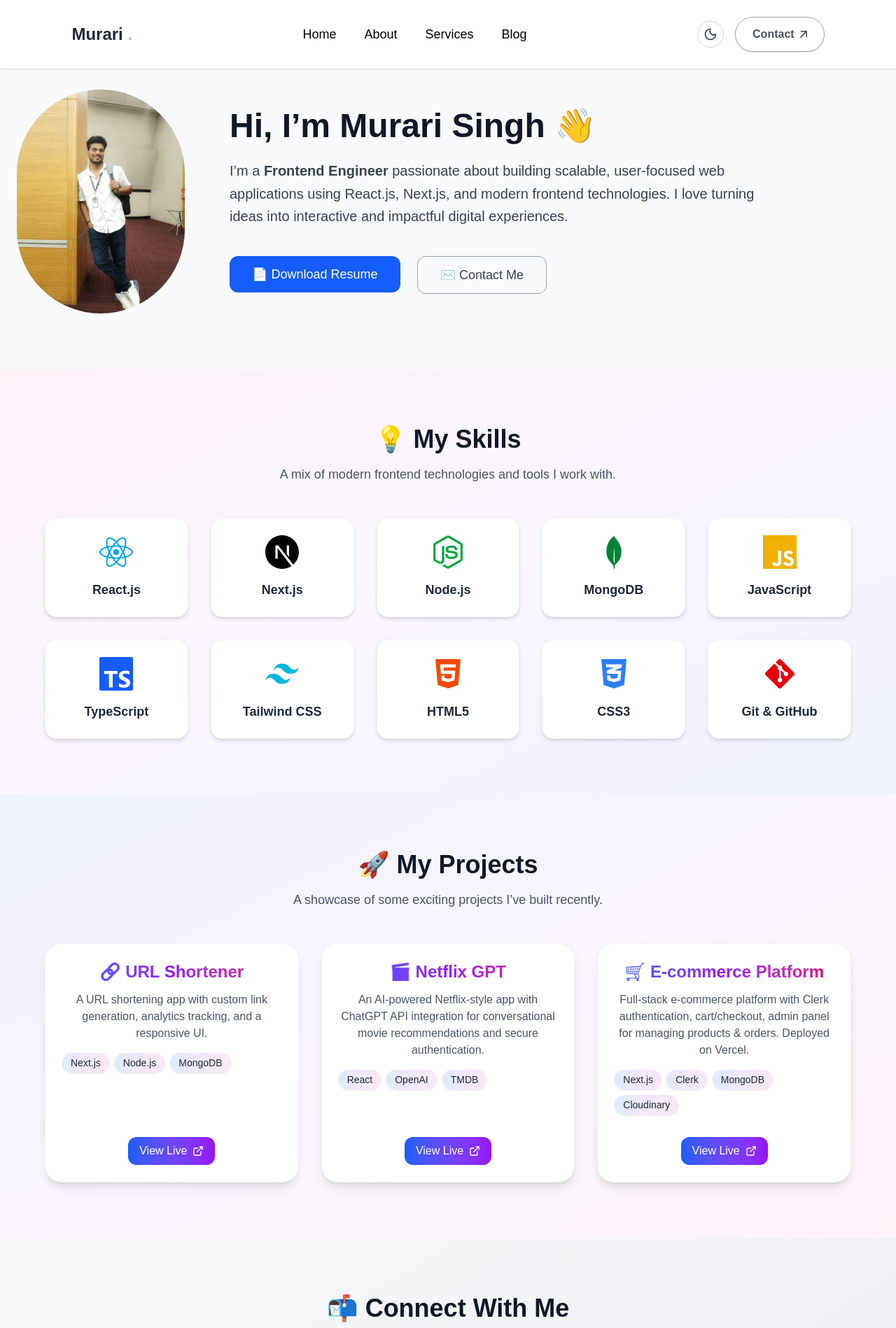
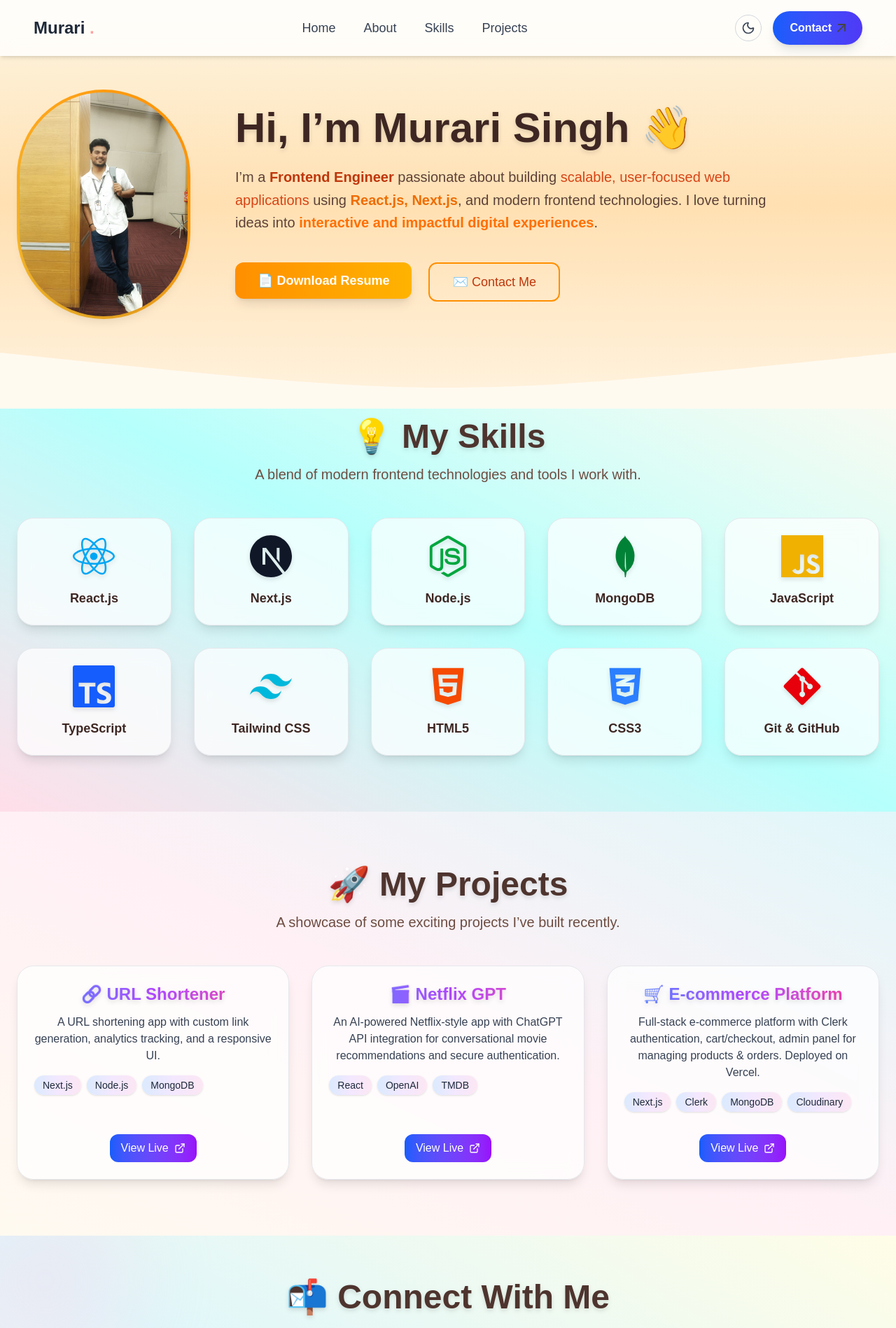
Before and after one commit to Murarisingh46/portfolio, a Next.js app: page / in a window 1280 px wide. Shown: the top 1898 px of the page at 70% size. Built offline with nearby package versions, Linux system fonts and the light colour scheme; a web font is replaced by a local one.

Commit message:
final submission done

```diff
--- a/app/components/AboutMe.jsx
+++ b/app/components/AboutMe.jsx
@@ -4,48 +4,60 @@
 
 export default function AboutMe() {
   return (
-    <section className="bg-gray-50 px-6 pt-32 pb-20">
-      {/* pt-32 pushes it down from navbar */}
+    <section className="relative bg-gradient-to-b from-[#FDF6E3] via-[#FFE0B2] to-[#FFF3E0] px-6 pt-32 pb-32" id="aboutMe">
       <div className="max-w-7xl mx-auto w-full flex flex-col md:flex-row items-center gap-16">
-
-        {/* Left Side - Profile Image */}
-        <div className="flex-shrink-0">
-          <Image
-            src="/murari.jpeg" // make sure murari.jpeg is inside /public
-            alt="Murari Singh"
-            width={240}
-            height={240}
-            className="rounded-full object-cover"
-          />
+        {/* Profile Image */}
+        <div className="flex-shrink-0 relative">
+          <div className="rounded-full bg-gradient-to-tr from-[#FBC02D] to-[#FF8F00] p-1">
+            <Image
+              src="/murari.jpeg"
+              alt="Murari Singh"
+              width={240}
+              height={240}
+              className="rounded-full object-cover shadow-lg"
+            />
+          </div>
         </div>
 
-        {/* Right Side - Intro */}
+        {/* Intro */}
         <div className="flex-1 text-center md:text-left">
-          <h1 className="text-5xl font-bold text-gray-900">
+          <h1 className="text-5xl sm:text-6xl font-extrabold text-[#3E2723] drop-shadow-md">
             Hi, I’m Murari Singh 👋
           </h1>
-          <p className="mt-6 text-lg sm:text-xl text-gray-700 leading-relaxed max-w-3xl">
-            I’m a <span className="font-semibold">Frontend Engineer </span>
-            passionate about building scalable, user-focused web applications
-            using React.js, Next.js, and modern frontend technologies.
-            I love turning ideas into interactive and impactful digital experiences.
+          <p className="mt-6 text-lg sm:text-xl text-[#5D4037] leading-relaxed max-w-3xl">
+            I’m a <span className="font-semibold text-[#BF360C]">Frontend Engineer</span> passionate about building <span className="text-[#D84315] font-medium">scalable, user-focused web applications</span> using <span className="text-[#EF6C00] font-semibold">React.js, Next.js</span>, and modern frontend technologies. I love turning ideas into <span className="text-[#FF6F00] font-semibold">interactive and impactful digital experiences</span>.
           </p>
 
           {/* Buttons */}
           <div className="mt-10 flex flex-col sm:flex-row gap-4 sm:gap-6 justify-center md:justify-start">
             <Link href="/Murari_Resume.pdf" target="_blank">
-              <button className="w-full sm:w-auto rounded-xl px-8 py-3 bg-blue-600 text-white font-medium hover:bg-blue-700 transition text-lg">
+              <button className="w-full sm:w-auto rounded-xl px-8 py-3 bg-gradient-to-r from-[#FF8F00] to-[#FFB300] text-white font-semibold shadow-lg hover:scale-105 transition-transform text-lg">
                 📄 Download Resume
               </button>
             </Link>
-            <Link href="mailto:murariiisingh46@gmail.com">
-              <button className="w-full sm:w-auto rounded-xl px-8 py-3 border border-gray-400 text-gray-700 hover:bg-gray-100 transition text-lg">
+            <Link href="#footer">
+              <button className="w-full sm:w-auto rounded-xl px-8 py-3 border-2 border-[#FF8F00] text-[#BF360C] font-medium hover:bg-[#FFF3E0] hover:scale-105 transition-transform text-lg">
                 ✉️ Contact Me
               </button>
             </Link>
           </div>
         </div>
       </div>
+
+      {/* Wave Divider */}
+      <div className="absolute bottom-0 left-0 w-full overflow-hidden leading-[0]">
+        <svg
+          className="relative block w-full h-20"
+          xmlns="http://www.w3.org/2000/svg"
+          viewBox="0 0 1200 120"
+          preserveAspectRatio="none"
+        >
+          <path
+            d="M0,0 C600,100 600,100 1200,0 L1200,120 L0,120 Z"
+            className="fill-[#FFFAF0]"
+          ></path>
+        </svg>
+      </div>
     </section>
   );
 }
--- a/app/components/Contact.jsx
+++ b/app/components/Contact.jsx
@@ -1,5 +1,6 @@
 "use client";
 import { useState } from "react";
+import { motion } from "framer-motion";
 import emailjs from "emailjs-com";
 
 export default function Contact() {
@@ -16,14 +17,14 @@
 
     emailjs
       .send(
-        "service_mo9hl7s",    // ✅ Correct Service ID
-        "template_aye2cah",  // ✅ Your Template ID
+        "service_mo9hl7s",
+        "template_aye2cah",
         {
           from_name: form.name,
           reply_to: form.email,
           message: form.message,
         },
-        "RnnSONqL0LurEWEgE"   // ✅ Your Public Key
+        "RnnSONqL0LurEWEgE"
       )
       .then(
         () => {
@@ -38,65 +39,79 @@
   };
 
   return (
-    <section className="bg-gradient-to-br from-gray-50 to-gray-200 px-6 py-20" id="contact">
-      <div className="max-w-3xl mx-auto text-center">
-        <h2 className="text-4xl font-extrabold text-gray-900">📬 Connect With Me</h2>
-        <p className="mt-4 text-lg text-gray-600">
+    <section
+      id="contact"
+      className="relative px-6 py-16 bg-gradient-to-tr from-[#FFF0F5] via-[#E0F7FA] to-[#FFFDE7] overflow-hidden"
+    >
+      {/* Decorative Floating Circles */}
+      <div className="absolute -top-16 -left-16 w-64 h-64 bg-pink-200/30 rounded-full blur-3xl animate-pulse"></div>
+      <div className="absolute -bottom-24 -right-16 w-72 h-72 bg-cyan-200/30 rounded-full blur-3xl animate-pulse"></div>
+
+      <div className="max-w-3xl mx-auto text-center relative z-10">
+        <motion.h2
+          initial={{ opacity: 0, y: -20 }}
+          whileInView={{ opacity: 1, y: 0 }}
+          viewport={{ once: true }}
+          transition={{ duration: 0.6 }}
+          className="text-4xl sm:text-5xl font-extrabold text-[#4E342E] drop-shadow-md"
+        >
+          📬 Connect With Me
+        </motion.h2>
+        <p className="mt-4 text-lg sm:text-xl text-[#6D4C41]">
           Have a question or want to work together? Drop me a message!
         </p>
 
-        {/* Contact Form */}
-        <form
+        <motion.form
           onSubmit={sendEmail}
-          className="mt-12 bg-white rounded-3xl shadow-xl p-8 sm:p-12 space-y-6 border border-gray-100"
+          initial={{ opacity: 0, y: 20 }}
+          whileInView={{ opacity: 1, y: 0 }}
+          viewport={{ once: true }}
+          transition={{ duration: 0.6 }}
+          className="mt-12 bg-gradient-to-br from-white/80 via-blue-50/60 to-purple-50/60 backdrop-blur-lg rounded-3xl shadow-2xl shadow-blue-200/50 border border-white/50 p-8 sm:p-12 space-y-6 transition-transform hover:scale-105"
         >
-          {/* Name */}
           <input
             type="text"
             name="name"
             placeholder="👤 Your Name"
             value={form.name}
             onChange={handleChange}
-            className="w-full px-5 py-4 border border-gray-200 rounded-2xl bg-gray-50 text-gray-800 placeholder-gray-400 focus:outline-none focus:ring-2 focus:ring-blue-500 focus:bg-white transition"
+            className="w-full px-5 py-4 border border-gray-200 rounded-2xl bg-white/60 text-gray-800 placeholder-gray-400 focus:outline-none focus:ring-2 focus:ring-blue-500 focus:bg-white transition"
             required
           />
-
-          {/* Email */}
           <input
             type="email"
             name="email"
             placeholder="📧 Your Email"
             value={form.email}
             onChange={handleChange}
-            className="w-full px-5 py-4 border border-gray-200 rounded-2xl bg-gray-50 text-gray-800 placeholder-gray-400 focus:outline-none focus:ring-2 focus:ring-blue-500 focus:bg-white transition"
+            className="w-full px-5 py-4 border border-gray-200 rounded-2xl bg-white/60 text-gray-800 placeholder-gray-400 focus:outline-none focus:ring-2 focus:ring-blue-500 focus:bg-white transition"
             required
           />
-
-          {/* Message */}
           <textarea
             name="message"
             rows="5"
             placeholder="💬 Your Message"
             value={form.message}
             onChange={handleChange}
-            className="w-full px-5 py-4 border border-gray-200 rounded-2xl bg-gray-50 text-gray-800 placeholder-gray-400 focus:outline-none focus:ring-2 focus:ring-blue-500 focus:bg-white transition"
+            className="w-full px-5 py-4 border border-gray-200 rounded-2xl bg-white/60 text-gray-800 placeholder-gray-400 focus:outline-none focus:ring-2 focus:ring-blue-500 focus:bg-white transition"
             required
           />
-
-          {/* Submit Button */}
           <button
             type="submit"
             className="w-full sm:w-auto px-10 py-4 bg-gradient-to-r from-blue-600 to-indigo-600 text-white font-semibold text-lg rounded-2xl shadow-lg hover:scale-105 hover:from-blue-700 hover:to-indigo-700 transition transform duration-300 ease-in-out"
           >
             🚀 Send Message
           </button>
-        </form>
+        </motion.form>
 
-        {/* Status Message */}
         {status && (
           <p
             className={`mt-6 text-lg font-medium ${
-              status.includes("✅") ? "text-green-600" : status.includes("❌") ? "text-red-600" : "text-gray-700"
+              status.includes("✅")
+                ? "text-green-600"
+                : status.includes("❌")
+                ? "text-red-600"
+                : "text-gray-700"
             }`}
           >
             {status}
--- a/app/components/Navbar.jsx
+++ b/app/components/Navbar.jsx
@@ -1,34 +1,79 @@
+"use client";
 import React, { useState } from 'react';
 import { assets } from '@/assets/assets';
 import Image from "next/image";
-import { Moon } from "lucide-react"; // ✅ Dark mode icon
+import { Moon } from "lucide-react";
+import { motion, AnimatePresence } from "framer-motion";
 
 const Navbar = () => {
   const [menuOpen, setMenuOpen] = useState(false);
 
-  // Prevent background scroll when menu is open
+  // Prevent background scroll when mobile menu is open
   React.useEffect(() => {
-    if (menuOpen) {
-      document.body.style.overflow = 'hidden';
-    } else {
-      document.body.style.overflow = '';
-    }
-    return () => {
-      document.body.style.overflow = '';
-    };
+    document.body.style.overflow = menuOpen ? 'hidden' : '';
   }, [menuOpen]);
 
+  const navLinks = [
+    { name: "Home", href: "#" },
+    { name: "About", href: "#aboutMe" },
+    { name: "Skills", href: "#skills" },
+    { name: "Projects", href: "#projects" },
+  ];
+
   return (
-    <div>
-      <nav className='flex items-center justify-between p-6 fixed w-full z-50 bg-white lg:px-8 xl:px-[8%] shadow'>
-        <a href="">
-          {/* <Image src={assets.logo} alt="Logo" className='w-28 cursor-pointer mr-14' /> */}
-          <h1 className='text-2xl font-bold text-gray-800'>Murari <span className='text-red-300'>.</span></h1>
+    <nav className="fixed w-full z-50 bg-white/80 backdrop-blur-md shadow-md px-6 py-4 lg:px-12 transition-all">
+      <div className="max-w-7xl mx-auto flex items-center justify-between">
+        {/* Logo */}
+        <a href="#" className="flex items-center">
+          <h1 className="text-2xl font-extrabold text-gray-800">
+            Murari <span className="text-red-300">.</span>
+          </h1>
         </a>
 
-        {/* Hamburger Icon for Mobile */}
+        {/* Desktop Menu */}
+        <ul className="hidden md:flex gap-10 text-lg font-medium text-gray-700">
+          {navLinks.map((link) => (
+            <li key={link.name}>
+              <a
+                href={link.href}
+                className="relative group hover:text-blue-600 transition-all"
+              >
+                {link.name}
+                <span className="absolute left-0 -bottom-1 w-0 h-0.5 bg-blue-600 transition-all group-hover:w-full"></span>
+              </a>
+            </li>
+          ))}
+        </ul>
+
+        {/* Right Side */}
+        <div className="hidden md:flex items-center gap-4">
+          {/* Dark Mode Icon */}
+          <button
+            className="p-2 rounded-full border border-gray-300 hover:bg-gray-100 transition"
+            aria-label="Dark mode"
+          >
+            <Moon className="w-5 h-5 text-gray-700" />
+          </button>
+
+          {/* Contact Button */}
+          <a
+            href="#contact"
+            className="flex items-center gap-2 text-white bg-gradient-to-r from-blue-600 to-indigo-600 px-6 py-3 rounded-full font-semibold shadow-lg hover:scale-105 transition-transform"
+          >
+            Contact
+            <Image
+              src={assets.arrow_icon}
+              alt="Arrow"
+              width={12}
+              height={12}
+              className="inline"
+            />
+          </a>
+        </div>
+
+        {/* Hamburger Menu - Mobile */}
         <button
-          className="md:hidden block"
+          className="md:hidden block p-2 rounded-md border border-gray-300 hover:bg-gray-100 transition"
           onClick={() => setMenuOpen(!menuOpen)}
           aria-label="Toggle menu"
         >
@@ -36,72 +81,54 @@
             <path strokeLinecap="round" strokeLinejoin="round" d="M4 6h16M4 12h16M4 18h16" />
           </svg>
         </button>
-
-        {/* Desktop Menu */}
-        <ul className='hidden md:flex gap-10 text-lg font-medium'>
-          <li className='cursor-pointer hover:text-blue-600'>Home</li>
-          <li className='cursor-pointer hover:text-blue-600'>About</li>
-          <li className='cursor-pointer hover:text-blue-600'>Services</li>
-          <li className='cursor-pointer hover:text-blue-600'>Blog</li>
-        </ul>
-
-        {/* Right side items (Dark mode icon + Contact) */}
-        <div className="hidden md:flex items-center gap-4">
-          {/* Dark Mode Icon (just an icon for now) */}
-          <button
-            className="p-2 rounded-full border border-gray-300 hover:bg-gray-100 transition"
-            aria-label="Dark mode icon"
-          >
-            <Moon className="w-5 h-5 text-gray-700" />
-          </button>
-
-          {/* Contact Button */}
-          <a
-            href="#contact"
-            className='text-gray-600 border border-gray-400 px-6 py-3 rounded-full font-semibold hover:bg-blue-50 hover:scale-105 transition-all duration-300 items-center shadow-sm flex'
-          >
-            Contact
-            <Image
-              src={assets.arrow_icon}
-              alt="Arrow"
-              width={10}
-              height={10}
-              className="inline ml-2"
-            />
-          </a>
-        </div>
-      </nav>
+      </div>
 
       {/* Mobile Menu */}
-      {menuOpen && (
-        <div className="fixed inset-0 z-40 bg-black bg-opacity-40">
-          <div className="absolute top-20 left-0 w-full px-4">
-            <ul className='flex flex-col gap-2 text-base font-medium bg-white rounded-lg shadow-md p-4'>
-              <li className='cursor-pointer hover:text-blue-600'>Home</li>
-              <li className='cursor-pointer hover:text-blue-600'>About</li>
-              <li className='cursor-pointer hover:text-blue-600'>Services</li>
-              <li className='cursor-pointer hover:text-blue-600'>Blog</li>
-
-              {/* Contact Button - Mobile */}
+      <AnimatePresence>
+        {menuOpen && (
+          <motion.div
+            initial={{ opacity: 0, y: -20 }}
+            animate={{ opacity: 1, y: 0 }}
+            exit={{ opacity: 0, y: -20 }}
+            className="md:hidden fixed inset-0 z-40 bg-black/30 backdrop-blur-sm flex flex-col items-center pt-24"
+          >
+            <motion.ul
+              initial={{ y: -20, opacity: 0 }}
+              animate={{ y: 0, opacity: 1 }}
+              exit={{ y: -20, opacity: 0 }}
+              transition={{ staggerChildren: 0.1 }}
+              className="flex flex-col gap-6 bg-white rounded-2xl shadow-xl p-6 w-11/12 max-w-sm text-center"
+            >
+              {navLinks.map((link) => (
+                <li key={link.name}>
+                  <a
+                    href={link.href}
+                    className="text-lg font-semibold text-gray-700 hover:text-blue-600 transition-colors"
+                    onClick={() => setMenuOpen(false)}
+                  >
+                    {link.name}
+                  </a>
+                </li>
+              ))}
+              {/* Mobile Contact Button */}
               <a
                 href="#contact"
-                className='text-blue-600 border border-blue-600 px-4 py-2 text-sm rounded-full font-semibold hover:bg-blue-50 hover:scale-105 transition-all duration-300 flex items-center justify-center w-full shadow-sm'
+                className="mt-4 inline-flex items-center justify-center gap-2 w-full px-4 py-3 bg-gradient-to-r from-blue-600 to-indigo-600 text-white font-semibold rounded-full shadow-lg hover:scale-105 transition-transform"
               >
                 Contact
                 <Image
                   src={assets.arrow_icon}
                   alt="Arrow"
-                  width={14}
-                  height={14}
-                  className="inline ml-2 align-middle"
+                  width={12}
+                  height={12}
                 />
               </a>
-            </ul>
-          </div>
-        </div>
-      )}
-    </div>
+            </motion.ul>
+          </motion.div>
+        )}
+      </AnimatePresence>
+    </nav>
   );
-}
+};
 
 export default Navbar;
--- a/app/components/Projects.jsx
+++ b/app/components/Projects.jsx
@@ -5,7 +5,7 @@
 
 export default function Projects() {
   const projects = [
-     {
+    {
       title: "🔗 URL Shortener",
       desc: "A URL shortening app with custom link generation, analytics tracking, and a responsive UI.",
       tech: ["Next.js", "Node.js", "MongoDB"],
@@ -15,46 +15,52 @@
       title: "🎬 Netflix GPT",
       desc: "An AI-powered Netflix-style app with ChatGPT API integration for conversational movie recommendations and secure authentication.",
       tech: ["React", "OpenAI", "TMDB"],
-      link: "#", // Replace with your live link
+      link: "#",
     },
     {
       title: "🛒 E-commerce Platform",
       desc: "Full-stack e-commerce platform with Clerk authentication, cart/checkout, admin panel for managing products & orders. Deployed on Vercel.",
       tech: ["Next.js", "Clerk", "MongoDB", "Cloudinary"],
-      link: "#", // Replace with your live link
+      link: "#",
     },
-
   ];
 
   return (
-    <section id="projects" className="px-6 py-20 bg-gradient-to-br from-indigo-50 via-purple-50 to-pink-50">
-      <div className="max-w-6xl mx-auto text-center">
+    <section
+      id="projects"
+      className="px-6 py-20 bg-gradient-to-tr from-[#FFFAF0] via-[#FFF0F5] to-[#E0F7FA]"
+    >
+      <div className="max-w-7xl mx-auto text-center">
         <motion.h2
           initial={{ opacity: 0, y: -20 }}
-          animate={{ opacity: 1, y: 0 }}
+          whileInView={{ opacity: 1, y: 0 }}
+          viewport={{ once: true }}
           transition={{ duration: 0.6 }}
-          className="text-4xl font-extrabold text-gray-900"
+          className="text-4xl sm:text-5xl font-extrabold text-[#4E342E] drop-shadow-md"
         >
           🚀 My Projects
         </motion.h2>
-        <p className="mt-4 text-lg text-gray-600">
+        <p className="mt-4 text-lg sm:text-xl text-[#6D4C41]">
           A showcase of some exciting projects I’ve built recently.
         </p>
 
         {/* Project Grid */}
-        <div className="mt-12 grid gap-8 md:grid-cols-2 lg:grid-cols-3">
+        <div className="mt-12 grid gap-8 sm:grid-cols-1 md:grid-cols-2 lg:grid-cols-3">
           {projects.map((proj, index) => (
             <motion.div
               key={index}
-              whileHover={{ scale: 1.05 }}
-              transition={{ type: "spring", stiffness: 200 }}
-              className="bg-white rounded-3xl shadow-lg hover:shadow-2xl p-6 flex flex-col justify-between border border-gray-100"
+              initial={{ opacity: 0, y: 20 }}
+              whileInView={{ opacity: 1, y: 0 }}
+              viewport={{ once: true }}
+              transition={{ delay: index * 0.15, type: "spring", stiffness: 200 }}
+              whileHover={{ scale: 1.05, rotate: 1 }}
+              className="flex flex-col justify-between p-6 rounded-3xl bg-white/70 backdrop-blur-md border border-gray-200 shadow-lg hover:shadow-2xl transition-all duration-300"
             >
               <div>
-                <h3 className="text-2xl font-bold mb-3 bg-gradient-to-r from-blue-600 via-purple-600 to-pink-600 bg-clip-text text-transparent">
+                <h3 className="text-2xl font-extrabold mb-3 bg-gradient-to-r from-blue-500 via-purple-500 to-pink-500 bg-clip-text text-transparent drop-shadow-md">
                   {proj.title}
                 </h3>
-                <p className="text-gray-600 text-base mb-4">{proj.desc}</p>
+                <p className="text-gray-700 text-base mb-4">{proj.desc}</p>
 
                 {/* Tech Stack Badges */}
                 <div className="flex flex-wrap gap-2 mb-4">
--- a/app/components/Skills.jsx
+++ b/app/components/Skills.jsx
@@ -6,7 +6,7 @@
 export default function Skills() {
   const skills = [
     { name: "React.js", icon: <FaReact className="text-sky-500" /> },
-    { name: "Next.js", icon: <SiNextdotjs className="text-black" /> },
+    { name: "Next.js", icon: <SiNextdotjs className="text-gray-900" /> },
     { name: "Node.js", icon: <FaNodeJs className="text-green-600" /> },
     { name: "MongoDB", icon: <SiMongodb className="text-green-700" /> },
     { name: "JavaScript", icon: <SiJavascript className="text-yellow-500" /> },
@@ -18,18 +18,22 @@
   ];
 
   return (
-    <section id="skills" className="px-6 py-20 bg-gradient-to-br from-pink-50 via-purple-50 to-indigo-50">
-      <div className="max-w-6xl mx-auto text-center">
+    <section
+      id="skills"
+      className="-mt-16 px-6 py-20 bg-gradient-to-tr from-[#FFDEE9] via-[#B5FFFC] to-[#FFFAF0]"
+    >
+      <div className="max-w-7xl mx-auto text-center">
         <motion.h2
           initial={{ opacity: 0, y: -20 }}
-          animate={{ opacity: 1, y: 0 }}
+          whileInView={{ opacity: 1, y: 0 }}
+          viewport={{ once: true }}
           transition={{ duration: 0.6 }}
-          className="text-4xl font-extrabold text-gray-900"
+          className="text-4xl sm:text-5xl font-extrabold text-[#4E342E] drop-shadow-md"
         >
           💡 My Skills
         </motion.h2>
-        <p className="mt-4 text-lg text-gray-600">
-          A mix of modern frontend technologies and tools I work with.
+        <p className="mt-4 text-lg sm:text-xl text-[#6D4C41]">
+          A blend of modern frontend technologies and tools I work with.
         </p>
 
         {/* Skills Grid */}
@@ -37,12 +41,15 @@
           {skills.map((skill, index) => (
             <motion.div
               key={index}
-              whileHover={{ scale: 1.1 }}
-              transition={{ type: "spring", stiffness: 200 }}
-              className="flex flex-col items-center justify-center bg-white rounded-2xl shadow-md p-6 border border-gray-100 hover:shadow-xl transition"
+              initial={{ opacity: 0, y: 20 }}
+              whileInView={{ opacity: 1, y: 0 }}
+              viewport={{ once: true }}
+              transition={{ delay: index * 0.1, type: "spring", stiffness: 200 }}
+              whileHover={{ scale: 1.1, rotate: 3 }}
+              className="flex flex-col items-center justify-center bg-white/70 backdrop-blur-md rounded-3xl shadow-lg border border-gray-200 p-6 hover:shadow-2xl transition-all duration-300"
             >
-              <div className="text-5xl mb-4">{skill.icon}</div>
-              <h3 className="text-lg font-semibold text-gray-800">{skill.name}</h3>
+              <div className="text-6xl mb-4 drop-shadow-md">{skill.icon}</div>
+              <h3 className="text-lg font-bold text-[#3E2723]">{skill.name}</h3>
             </motion.div>
           ))}
         </div>
--- a/app/page.js
+++ b/app/page.js
@@ -5,6 +5,7 @@
 import Skills from "./components/Skills";
 import Projects from "./components/Projects";
 import Contact from "./components/Contact";
+import Footer from "./components/Footer";
 export default function Home() {
   return (
     <div >
@@ -13,6 +14,7 @@
       <Skills />
       <Projects />
       <Contact />
+      <Footer/>
     </div>
   );
 }
```
Also changed, not shown: app/components/Footer.jsx (added, +45 -0 lines).
